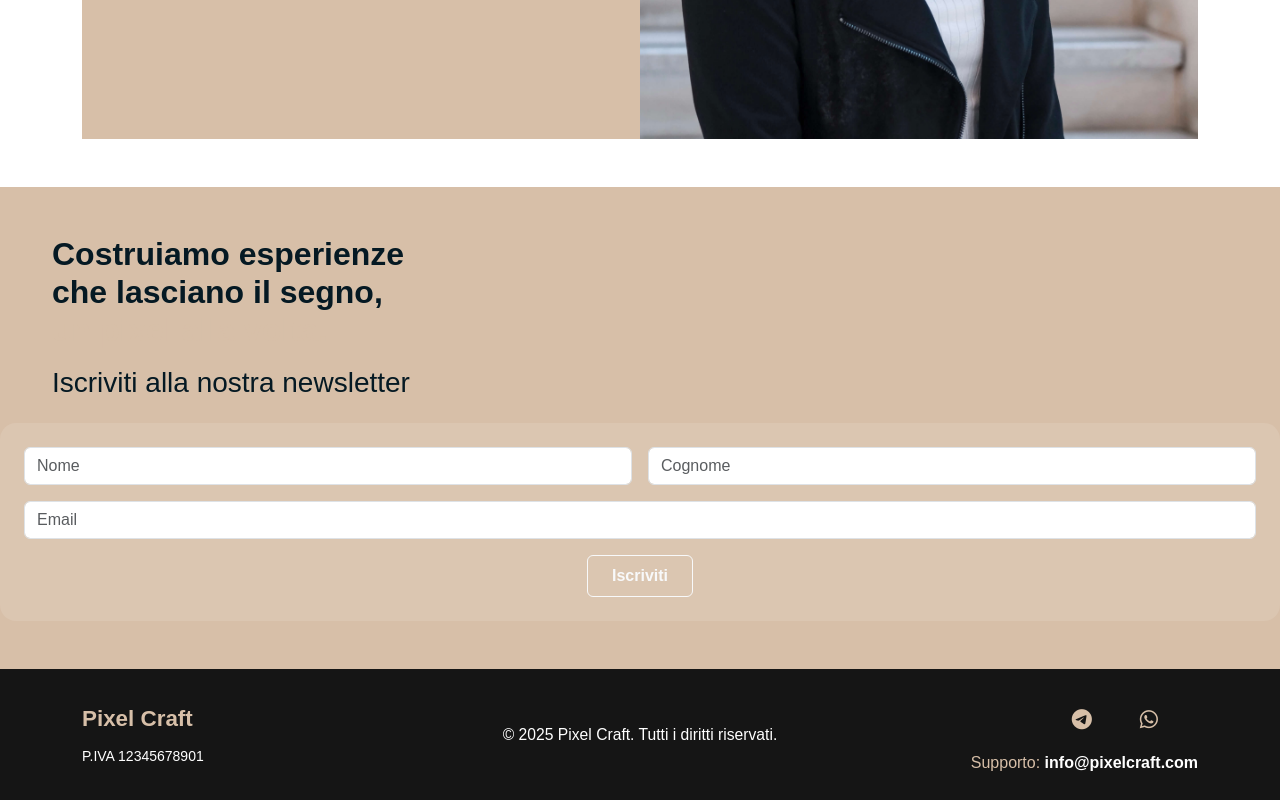
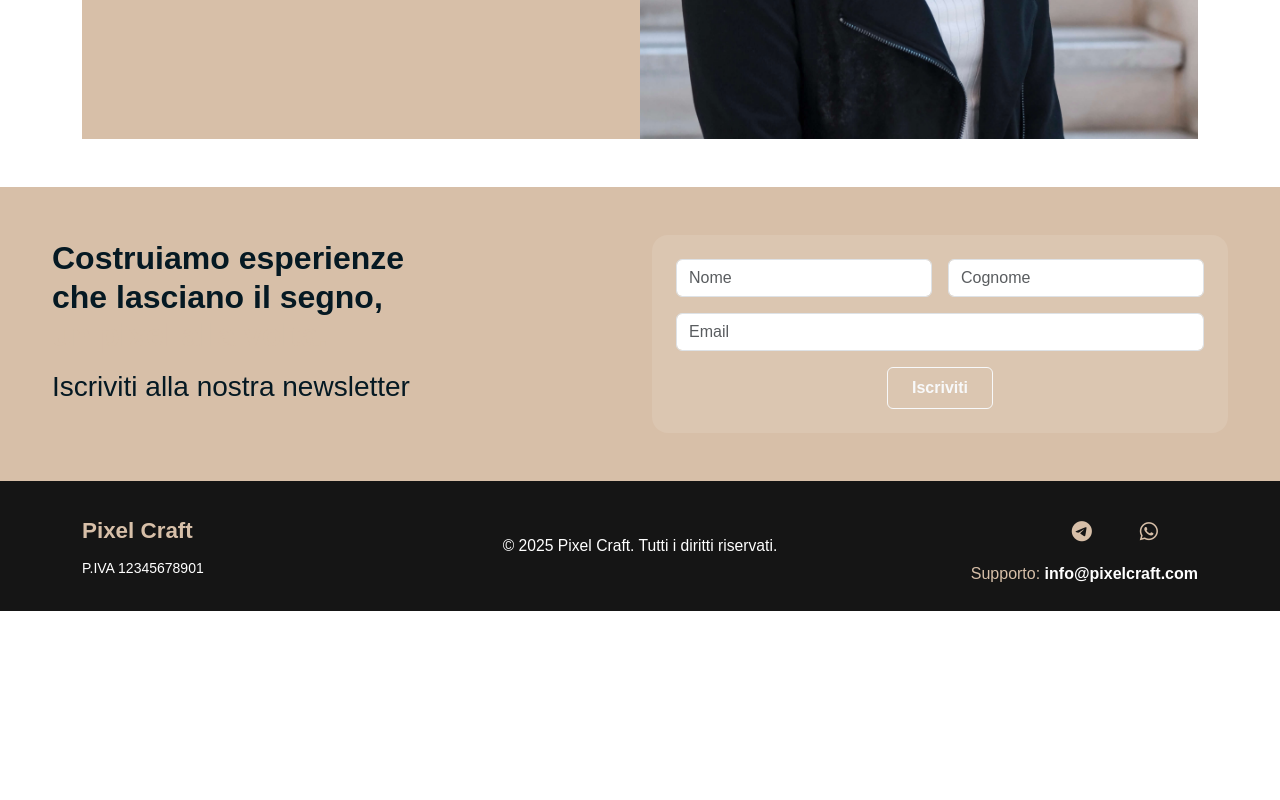
Before and after one commit to gsacco2000/Pixelcraft-Ecommerce, a Vue app: page /about in a window 1280 px wide. Shown: the part 2361-3161 px from the top of the page. After the commit the page ends 2972 px from the top, so only its background shows below. Built offline with nearby package versions, Linux system fonts and the light colour scheme; what bootstrap-vue-next would draw is missing.

Commit message:
modifica form def

```diff
--- a/src/views/AboutView.vue
+++ b/src/views/AboutView.vue
@@ -149,10 +149,7 @@
           </h2>
           <h3 class="subtitle mt-3 mb-4">Iscriviti alla nostra newsletter</h3>
         </div>
-      </div>
-    </div>
-
-    <div class="w-100 px-0">
+        <div class="col-12 col-md-6">
           <form
             class="form-section bg-light bg-opacity-10 rounded-4 p-4"
             method="post"
@@ -201,6 +198,8 @@
               </div>
             </div>
           </form>
+        </div>
+      </div>
     </div>
   </section>
 </template>
```
Lines whose indentation alone changed are shown as unchanged.
